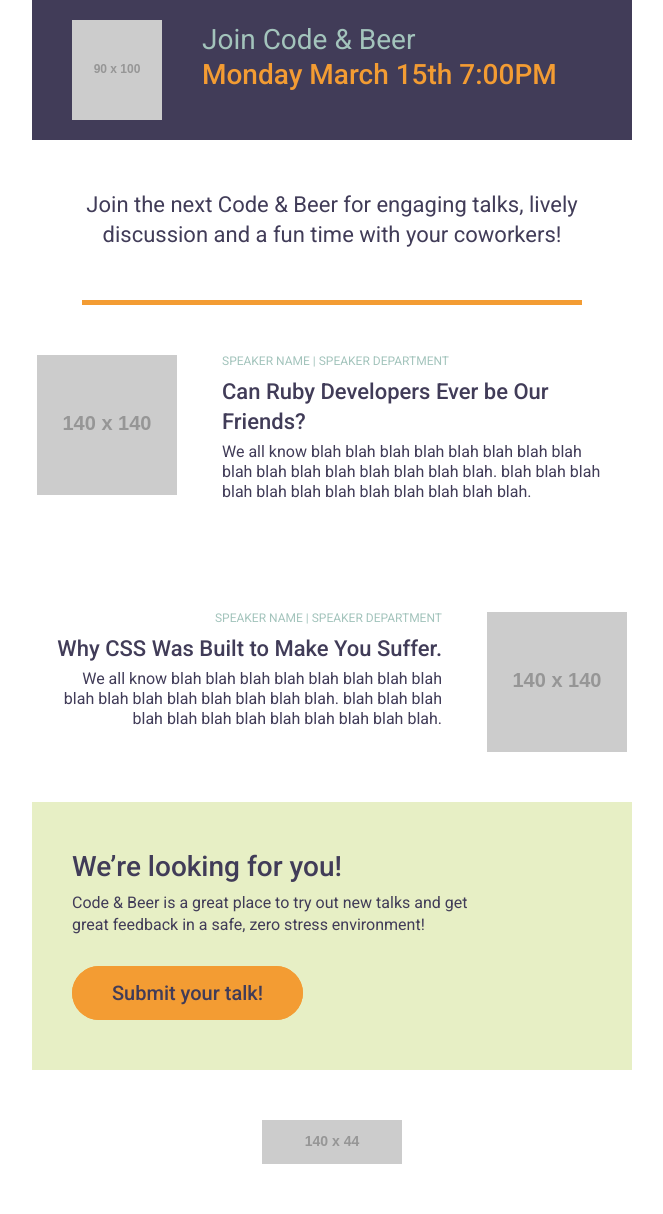
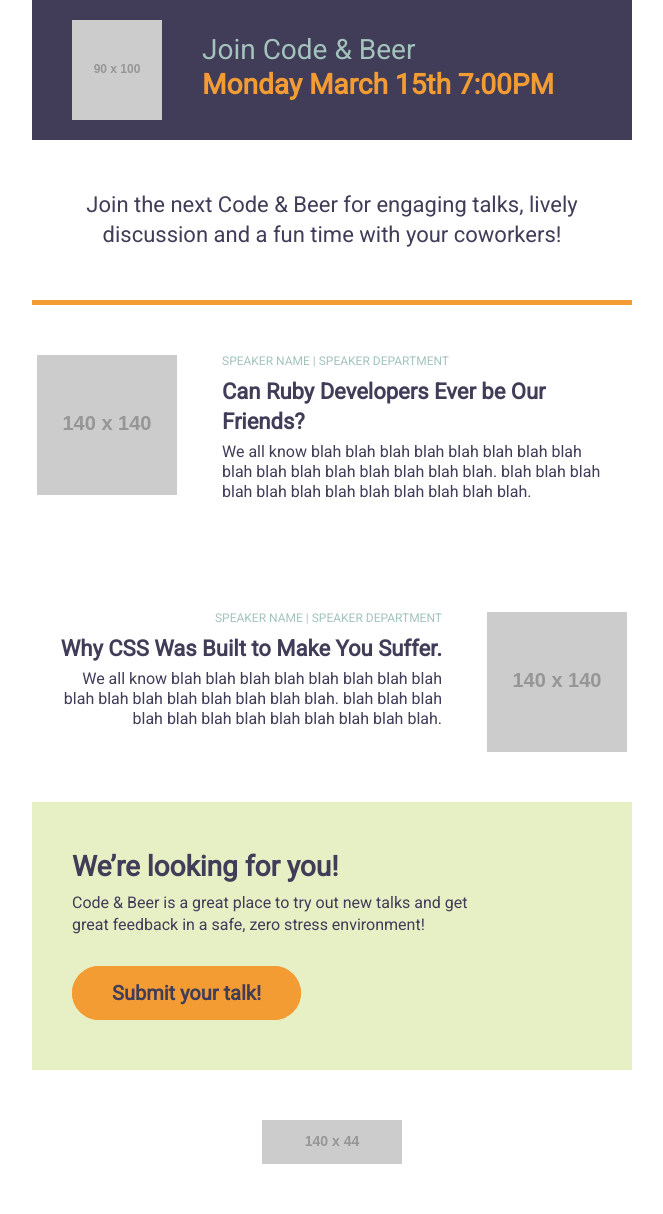
Before and after one commit to jhanson-insight/CodeBeerEmail, a website: page index.html in a window 1280 px wide. Shown: the whole page, without its empty margins (308-971 px from the left). Drawn offline with Linux system fonts and the light colour scheme; placeholder pictures from the web are drawn by us.

Commit message:
Updates and photos

```diff
--- a/index.html
+++ b/index.html
@@ -58,9 +58,9 @@
         </style>
         <![endif]-->
   <!--[if !mso]><!-->
-  <link href="https://fonts.googleapis.com/css?family=Roboto:300,400,500,700" rel="stylesheet" type="text/css">
+  <link href="https://fonts.googleapis.com/css?family=Roboto" rel="stylesheet" type="text/css">
   <style type="text/css">
-    @import url(https://fonts.googleapis.com/css?family=Roboto:300,400,500,700);
+    @import url(https://fonts.googleapis.com/css?family=Roboto);
   </style>
   <!--<![endif]-->
   <style type="text/css">
@@ -164,7 +164,7 @@
                 <table border="0" cellpadding="0" cellspacing="0" role="presentation" width="100%">
                   <tbody>
                     <tr>
-                      <td style="vertical-align:top;padding-top:5px;padding-left:40px;">
+                      <td style="vertical-align:top;padding-top:15px;padding-left:40px;">
                         <table border="0" cellpadding="0" cellspacing="0" role="presentation" style="" width="100%">
                           <tbody>
                             <tr>
@@ -174,7 +174,7 @@
                             </tr>
                             <tr>
                               <td align="left" style="font-size:0px;padding:0;word-break:break-word;">
-                                <div style="font-family:Roboto;font-size:28px;font-weight:500;line-height:30px;text-align:left;color:#F39C33;">Monday March 15th 7:00PM</div>
+                                <div style="font-family:Roboto;font-size:28px;font-weight:600;line-height:30px;text-align:left;color:#F39C33;">Monday March 15th 7:00PM</div>
                               </td>
                             </tr>
                           </tbody>
@@ -209,9 +209,9 @@
     </div>
     <!--[if mso | IE]></td></tr></table><![endif]-->
     <!-- END INTRO SECTION -->
-    <p style="border-top:solid 5px #F39C33;font-size:1px;margin:0px auto;width:500px;">
+    <p style="border-top:solid 5px #F39C33;font-size:1px;margin:0px auto;width:600px;">
     </p>
-    <!--[if mso | IE]><table align="center" border="0" cellpadding="0" cellspacing="0" style="border-top:solid 5px #F39C33;font-size:1px;margin:0px auto;width:500px;" role="presentation" width="500px" ><tr><td style="height:0;line-height:0;"> &nbsp;
+    <!--[if mso | IE]><table align="center" border="0" cellpadding="0" cellspacing="0" style="border-top:solid 5px #F39C33;font-size:1px;margin:0px auto;width:600px;" role="presentation" width="600px" ><tr><td style="height:0;line-height:0;"> &nbsp;
 </td></tr></table><![endif]-->
     <!-- BEGIN SPEAKER INFO BLOB -->
     <!--[if mso | IE]><table align="center" border="0" cellpadding="0" cellspacing="0" class="" style="width:600px;" width="600" bgcolor="white" ><tr><td style="line-height:0px;font-size:0px;mso-line-height-rule:exactly;"><![endif]-->
@@ -255,7 +255,7 @@
                             </tr>
                             <tr>
                               <td align="left" style="font-size:0px;padding:0 0 5px 0;word-break:break-word;">
-                                <div style="font-family:Roboto;font-size:22px;font-weight:500;line-height:30px;text-align:left;color:#413C58;">Can Ruby Developers Ever be Our Friends?</div>
+                                <div style="font-family:Roboto;font-size:22px;font-weight:600;line-height:30px;text-align:left;color:#413C58;">Can Ruby Developers Ever be Our Friends?</div>
                               </td>
                             </tr>
                             <tr>
@@ -300,7 +300,7 @@
                             </tr>
                             <tr>
                               <td align="right" style="font-size:0px;padding:0 0 5px 0;word-break:break-word;">
-                                <div style="font-family:Roboto;font-size:22px;font-weight:500;line-height:30px;text-align:right;color:#413C58;">Why CSS Was Built to Make You Suffer.</div>
+                                <div style="font-family:Roboto;font-size:22px;font-weight:600;line-height:30px;text-align:right;color:#413C58;">Why CSS Was Built to Make You Suffer.</div>
                               </td>
                             </tr>
                             <tr>
@@ -362,7 +362,7 @@
                             <tbody>
                               <tr>
                                 <td align="left" style="font-size:0px;padding:0 0 10px 0;word-break:break-word;">
-                                  <div style="font-family:Roboto;font-size:28px;font-weight:500;line-height:30px;text-align:left;color:#413C58;">We’re looking for you!</div>
+                                  <div style="font-family:Roboto;font-size:28px;font-weight:600;line-height:30px;text-align:left;color:#413C58;">We’re looking for you!</div>
                                 </td>
                               </tr>
                               <tr>
@@ -375,7 +375,7 @@
                                   <table border="0" cellpadding="0" cellspacing="0" role="presentation" style="border-collapse:separate;line-height:100%;">
                                     <tr>
                                       <td align="center" bgcolor="#F39C33" role="presentation" style="border:none;border-radius:100px;cursor:auto;mso-padding-alt:15px 40px;background:#F39C33;" valign="middle">
-                                        <a href="mailto:alex.white@insight.com" style="display:inline-block;background:#F39C33;color:#413C58;font-family:Roboto;font-size:20px;font-weight:500;line-height:120%;margin:0;text-decoration:none;text-transform:none;padding:15px 40px;mso-padding-alt:0px;border-radius:100px;" target="_blank"> Submit your talk! </a>
+                                        <a href="mailto:alex.white@insight.com" style="display:inline-block;background:#F39C33;color:#413C58;font-family:Roboto;font-size:20px;font-weight:600;line-height:120%;margin:0;text-decoration:none;text-transform:none;padding:15px 40px;mso-padding-alt:0px;border-radius:100px;" target="_blank"> Submit your talk! </a>
                                       </td>
                                     </tr>
                                   </table>
```
Also changed, not shown: images/insight.png (added), images/logo.png (added), images/portraitPlaceholder.png (added), 2 other files.
